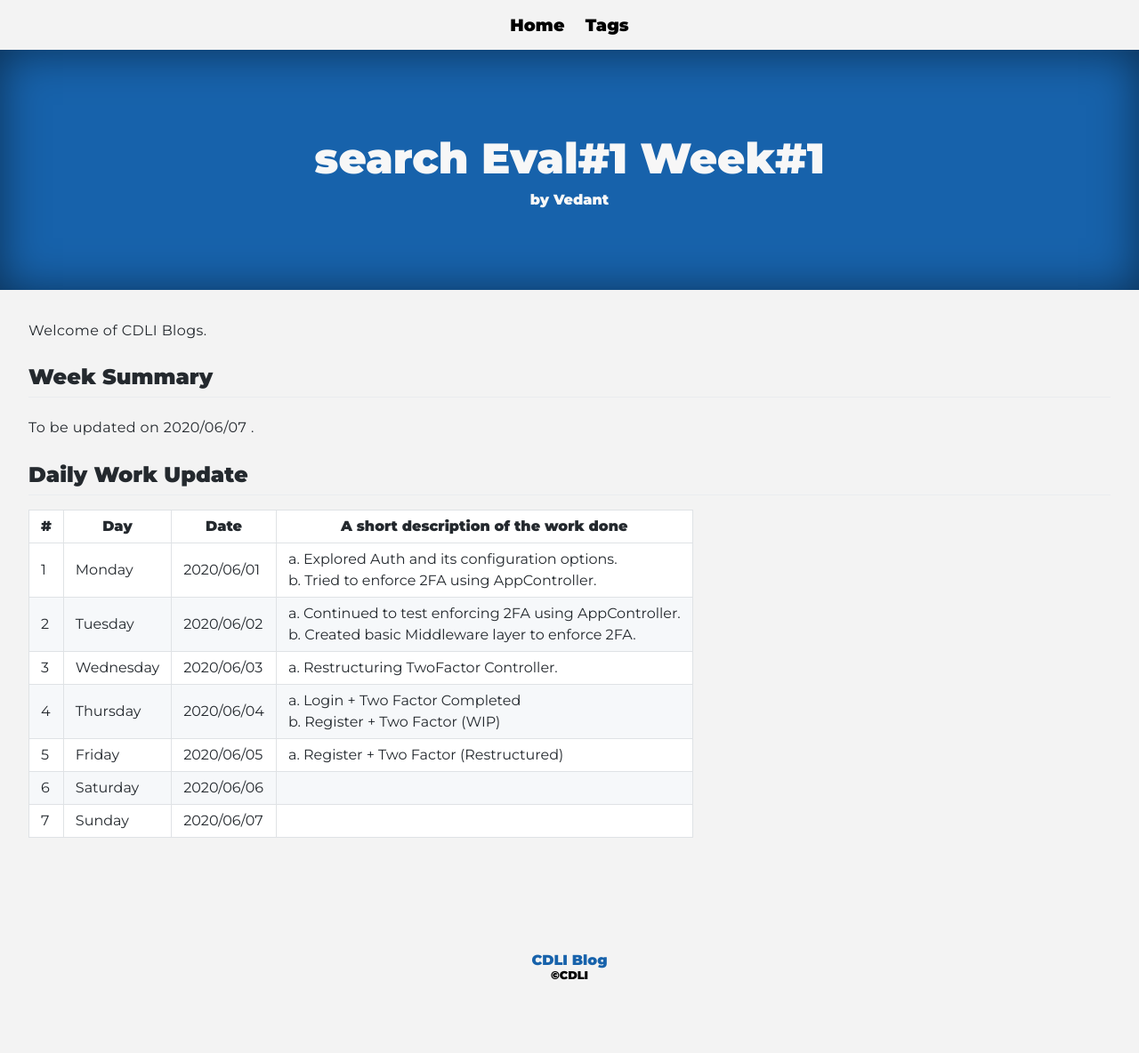
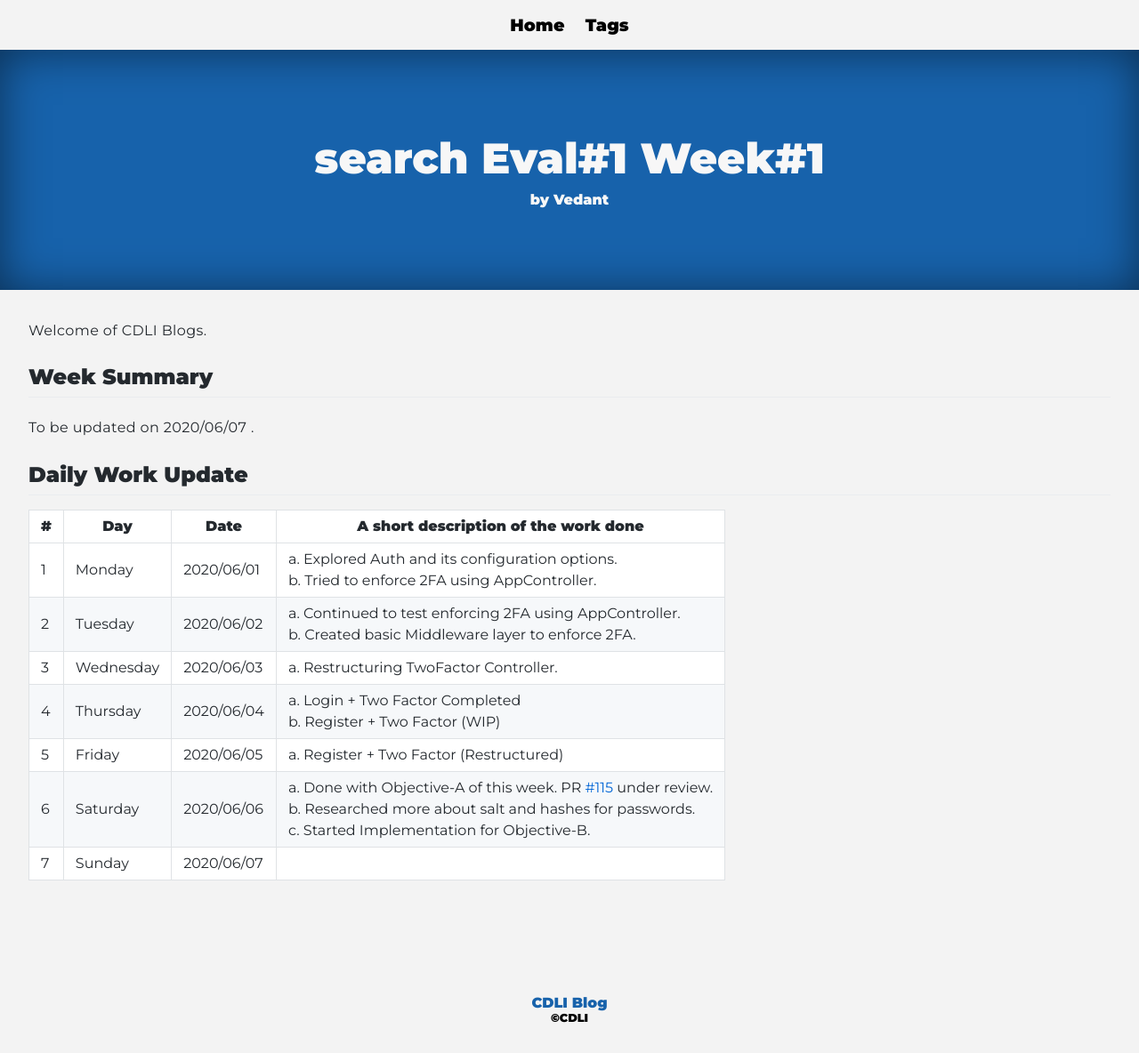
Before and after one commit to cdli-gh/blog, a Jekyll site: the page built from _blog/gsoc20/search/posts/01_week1.md, in a window 1280 px wide. Shown: the whole page at 89% size. Built offline with Jekyll 4.4.1, drawn with Linux system fonts in a browser that asks for light colours; Markdown is read by kramdown in place of the engine named in the settings; before the commit the page ends 1136 px from its top, so only the background shows below that.

Commit message:
Search : DailyUpdates 1:6

```diff
--- a/_blog/gsoc20/search/posts/01_week1.md
+++ b/_blog/gsoc20/search/posts/01_week1.md
@@ -26,5 +26,5 @@ To be updated on 2020/06/07 .
 |3   	| Wednesday  	|  2020/06/03 	|  a. Restructuring TwoFactor Controller. |
 |4   	| Thursday  	|   2020/06/04	|  a. Login + Two Factor Completed <br> b. Register + Two Factor (WIP) 	|
 |5   	| Friday  	|   2020/06/05	|  a. Register + Two Factor (Restructured)	|
-|6   	| Saturday  	|   2020/06/06	|   	|
+|6   	| Saturday  	|   2020/06/06	| a. Done with Objective-A of this week. PR [#115](https://gitlab.com/cdli/framework/-/merge_requests/115) under review. <br> b. Researched more about salt and hashes for passwords. <br> c. Started Implementation for Objective-B.	|
 |7   	| Sunday  	|   2020/06/07	|   	|
```
